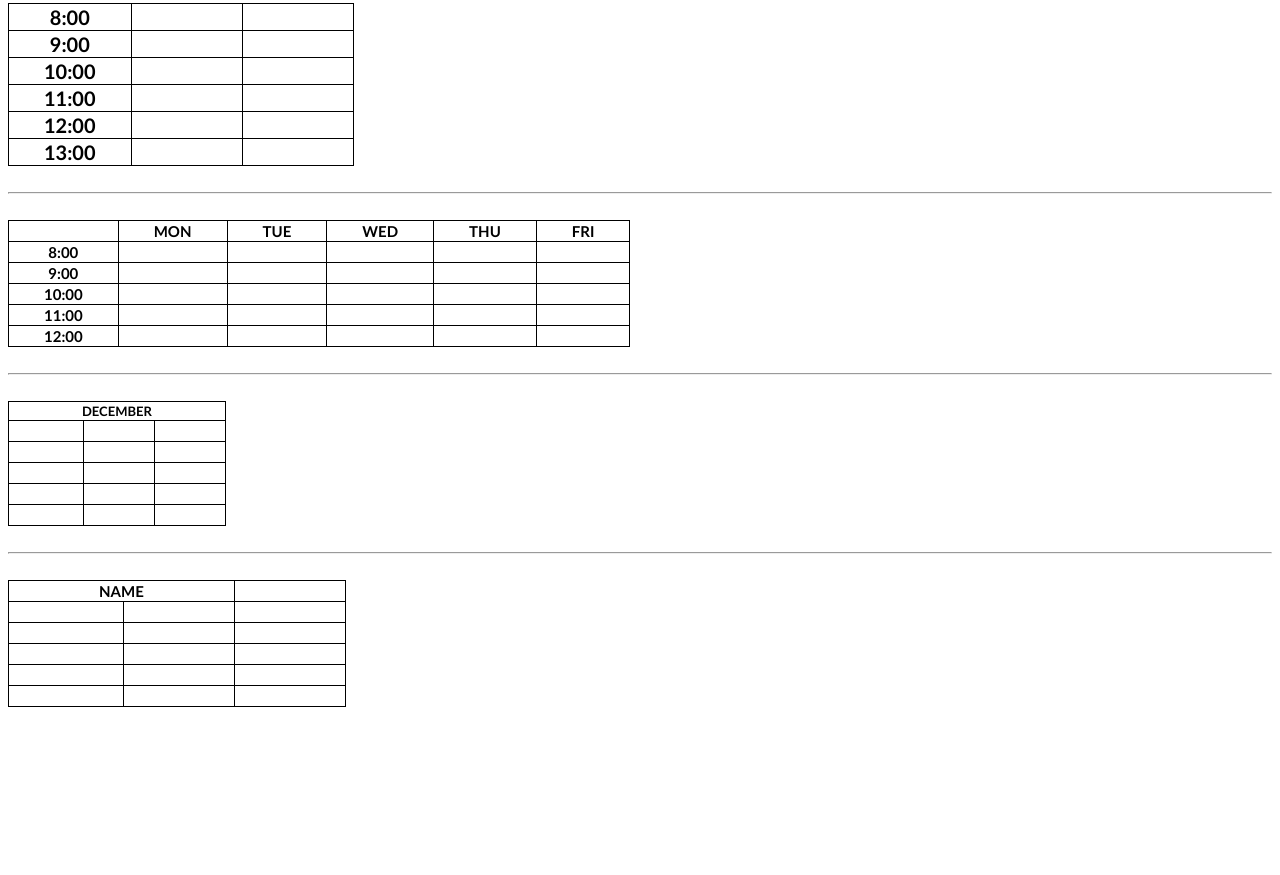
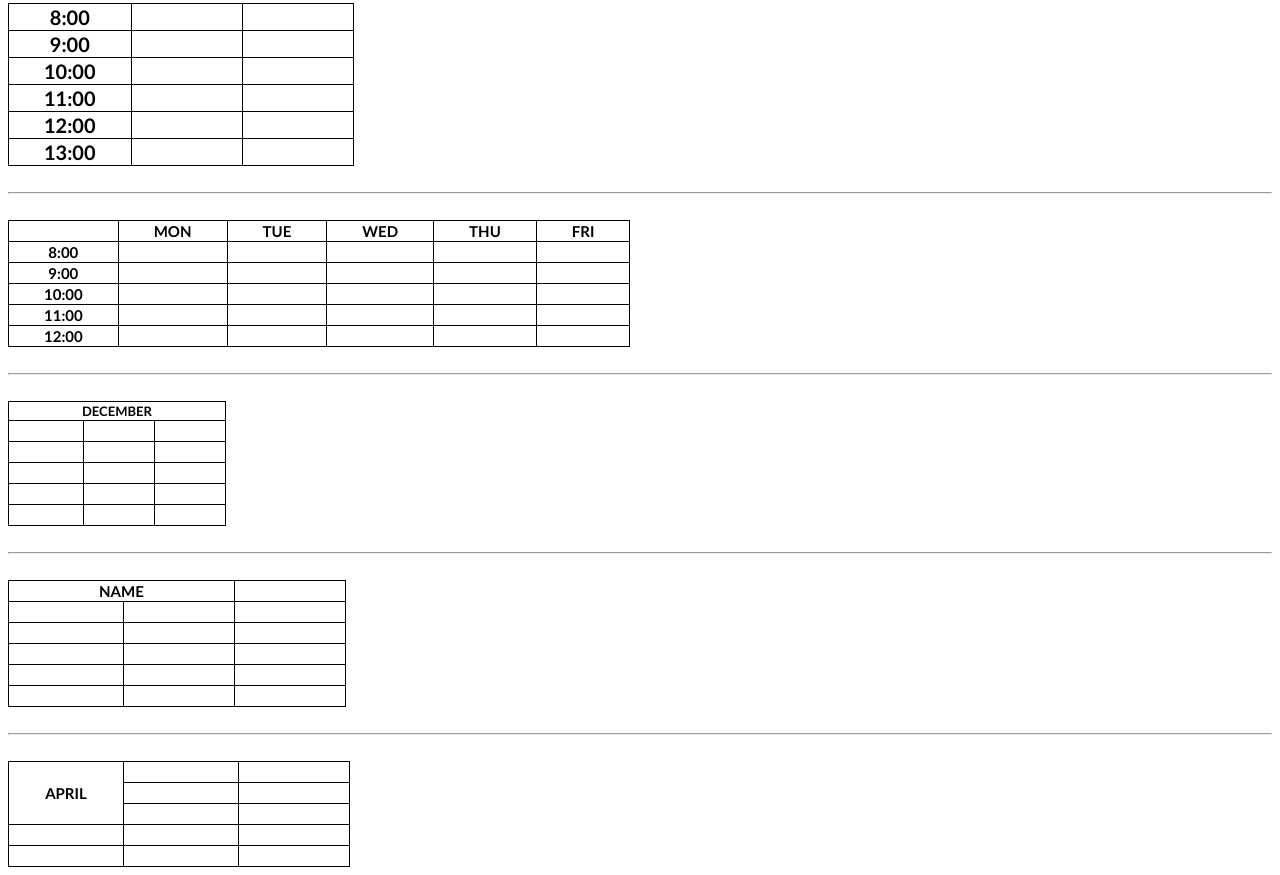
Before and after one commit to cardosoxaviersamuel-pixel/tabelas, a plain HTML site: page index.html in a window 1280 px wide. Shown: the part 333-1208 px from the top of the page. Before the commit the page ends 1048 px from the top, so only its background shows below. Drawn offline with Linux system fonts and the light colour scheme.

Commit message:
Versão 1.6 - Sexta Tabela

```diff
--- a/index.html
+++ b/index.html
@@ -43,6 +43,16 @@
         padding-left: 60px;
         padding-right: 50px;
       }
+
+      #tab6 td, th{
+        font-size: 15px;
+        font-family: 'Gill Sans', 'Gill Sans MT', Calibri, 'Trebuchet MS', sans-serif;
+      }
+      #tab6 td{
+        padding-left: 60px;
+        padding-right: 50px;
+      }
+
 
     </style>
   </head>
@@ -243,5 +253,36 @@
       </tr>
     </table>
 
+    <br><hr><br>
+
+    <table id="tab6">
+      <tr>
+        <th rowspan="4">APRIL</th>
+      </tr>
+      <tr>
+        <td>&nbsp;</td>
+        <td></td>
+      </tr>
+      <tr>
+        <td>&nbsp;</td>
+        <td></td>
+      </tr>
+      <tr>
+        <td>&nbsp;</td>
+        <td></td>
+
+      </tr>
+      <tr>
+        <td>&nbsp;</td>
+        <td></td>
+        <td></td>
+      </tr>
+      <tr>
+        <td>&nbsp;</td>
+        <td></td>
+        <td></td>
+      </tr>
+    </table>
+
   </body>
 </html>
```
